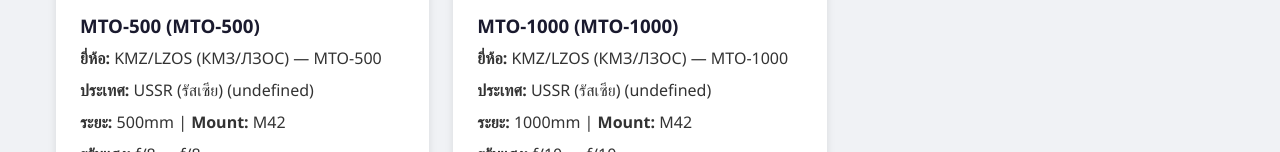
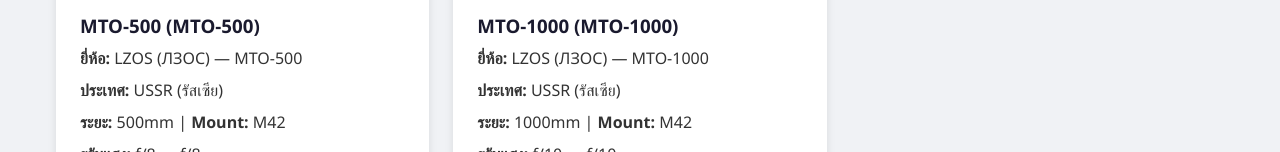
Before and after one commit to Touchpol/JSD13-Week03, a website: page Vibe-Code-My-Ecommerce/web/lenses.html in a window 1280 px wide. Shown: the part 1322-1474 px from the top of the page. Drawn offline with Linux system fonts and the light colour scheme; sample sign-in values are in the browser's storage.

Commit message:
edit info

```diff
--- a/Vibe-Code-My-Ecommerce/web/js/data.js
+++ b/Vibe-Code-My-Ecommerce/web/js/data.js
@@ -149,7 +149,7 @@
       id: 'L004',
       owner_name: 'Sergei Mikhailov',
       lens_name: 'MTO-500 (МТО-500)',
-      brand: 'KMZ/LZOS (КМЗ/ЛЗОС)', model: 'MTO-500',
+      brand: 'LZOS (ЛЗОС)', model: 'MTO-500',
       origin: 'USSR (รัสเซีย)',
 
       condition: 'Good - รอยใช้งานเล็กน้อย กระจกใส ไม่มีฝ้า',
@@ -172,7 +172,7 @@
       id: 'L005',
       owner_name: 'Ivan Kuznetsov',
       lens_name: 'MTO-1000 (МТО-1000)',
-      brand: 'KMZ/LZOS (КМЗ/ЛЗОС)', model: 'MTO-1000',
+      brand: 'LZOS (ЛЗОС)', model: 'MTO-1000',
       origin: 'USSR (รัสเซีย)',
 
       condition: 'Good - รอยใช้งานเล็กน้อย กระจกใส ไม่มีรอยขีดข่วน',
--- a/Vibe-Code-My-Ecommerce/web/lenses.html
+++ b/Vibe-Code-My-Ecommerce/web/lenses.html
@@ -49,7 +49,7 @@
           </div>
           <h3>${l.lens_name}</h3>
           <p><strong>${l.brand === 'KMZ (КМЗ)' ? 'โรงงาน' : 'ยี่ห้อ'}:</strong> ${l.brand}${l.brand === 'KMZ (КМЗ)' ? '' : ' — ' + l.model}</p>
-          <p><strong>ประเทศ:</strong> ${l.origin} (${l.manufactured_year})</p>
+          <p><strong>ประเทศ:</strong> ${l.origin}</p>
           <p><strong>ระยะ:</strong> ${l.focal_length} | <strong>Mount:</strong> ${l.mount}</p>
           <p><strong>รูรับแสง:</strong> ${l.aperture.max} — ${l.aperture.min}</p>
           <p><strong>ใบมีด:</strong> ${l.blades} ใบ | <strong>น้ำหนัก:</strong> ${l.weight_g}g</p>
```
